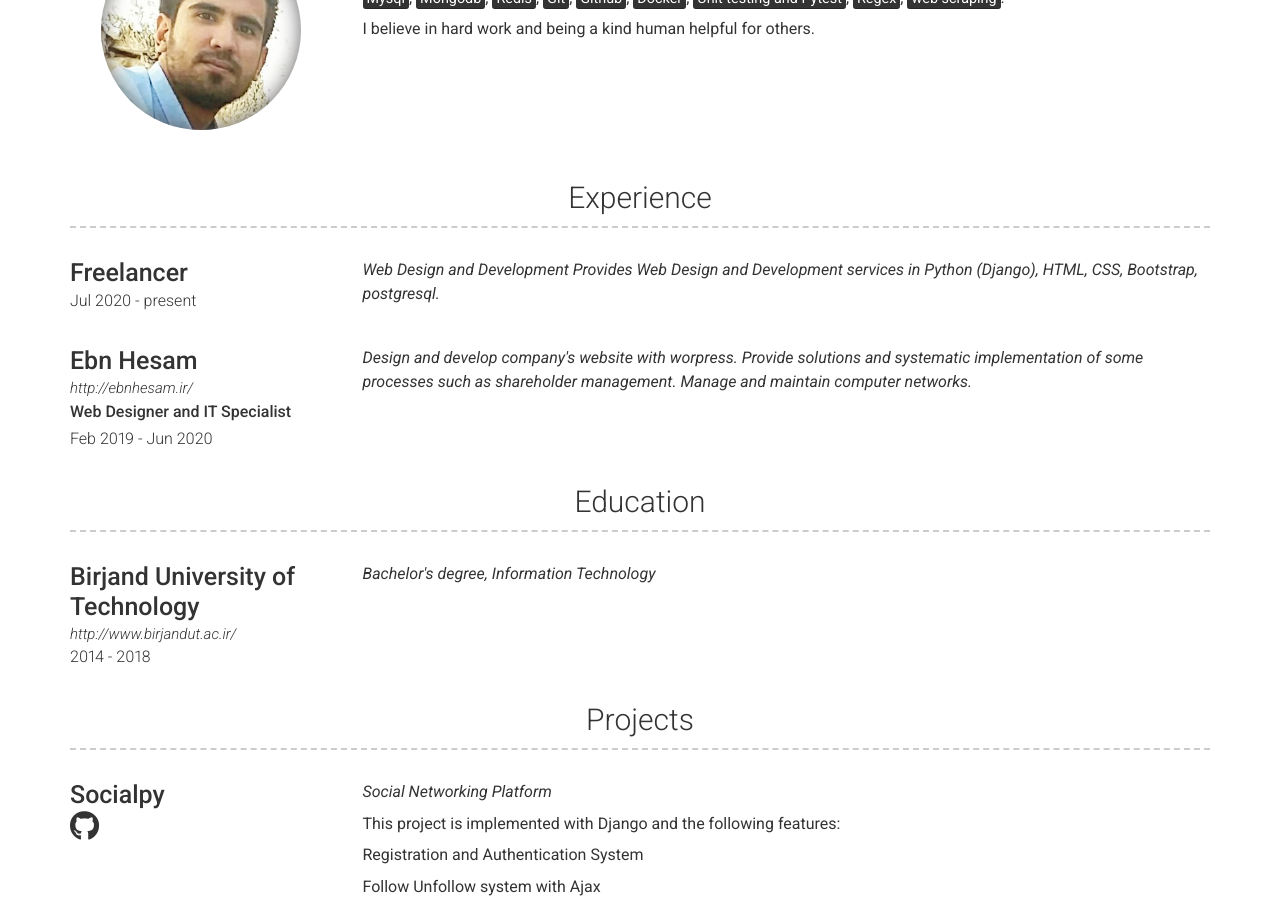
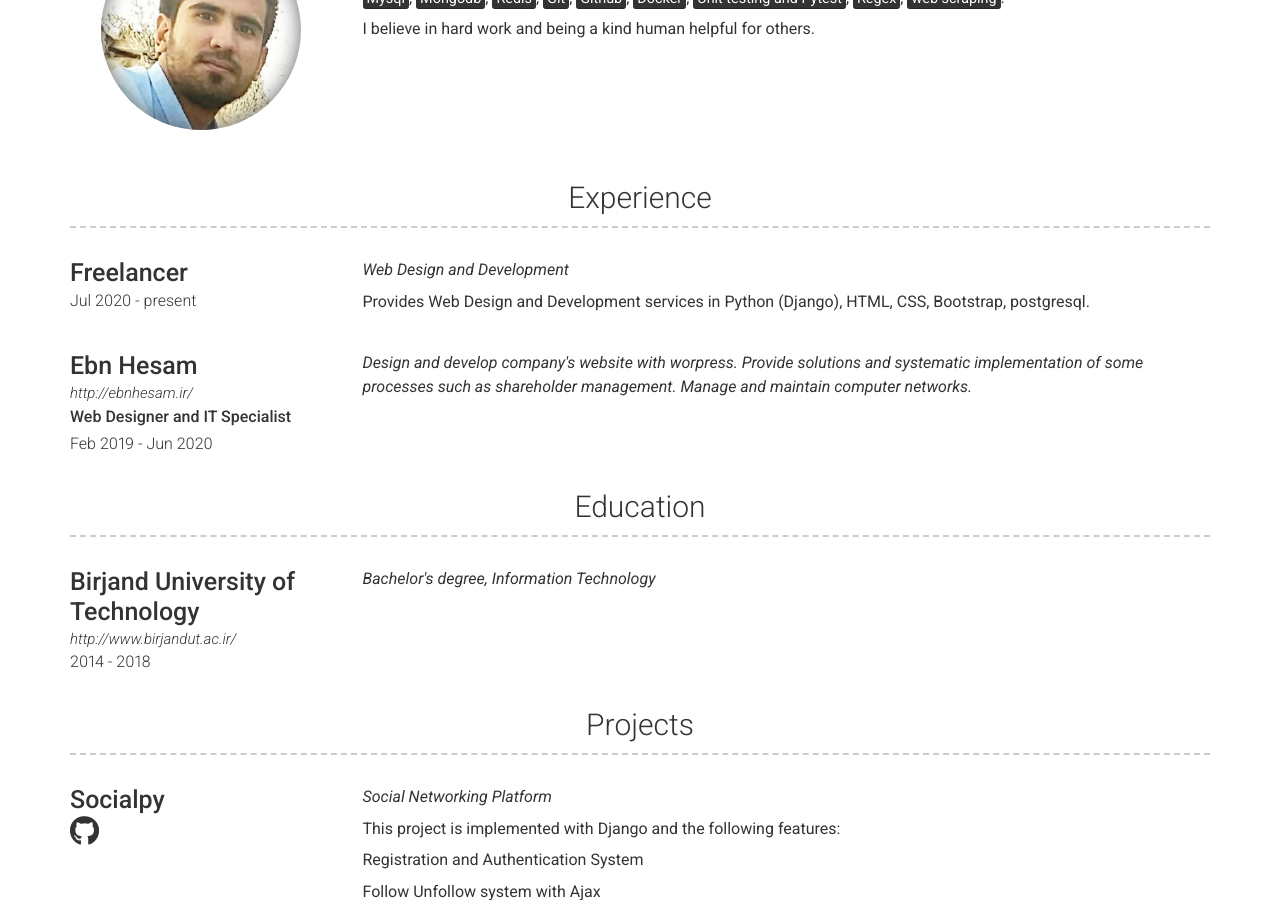
Before and after one commit to mohsenhsz/mohsenhsz.github.io, a Jekyll site: the page built from index.md, in a window 1280 px wide and 900 px high, scrolled down 372 px. Built offline with Jekyll 4.4.1, drawn with Linux system fonts in a browser that asks for light colours; nearby versions of some CDN libraries; part of the change alters nothing that is shown.

```diff
--- a/_data/experience.yml
+++ b/_data/experience.yml
@@ -5,9 +5,8 @@
   quote: >
    Web Design and Development
 
-   Provides Web Design and Development services in Python (Django), HTML, CSS, Bootstrap, postgresql.
-
   description: |
+    Provides Web Design and Development services in Python (Django), HTML, CSS, Bootstrap, postgresql.
 
 
 
```
